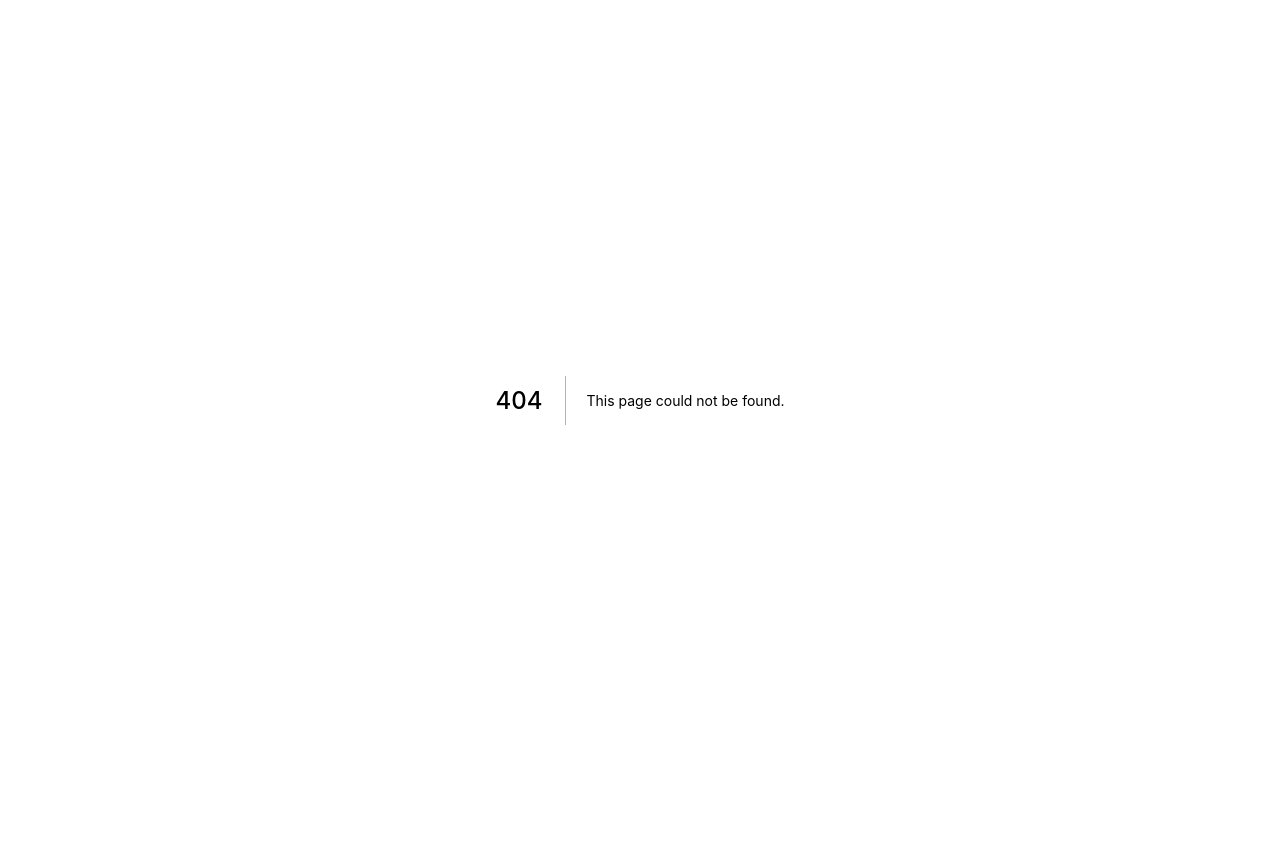
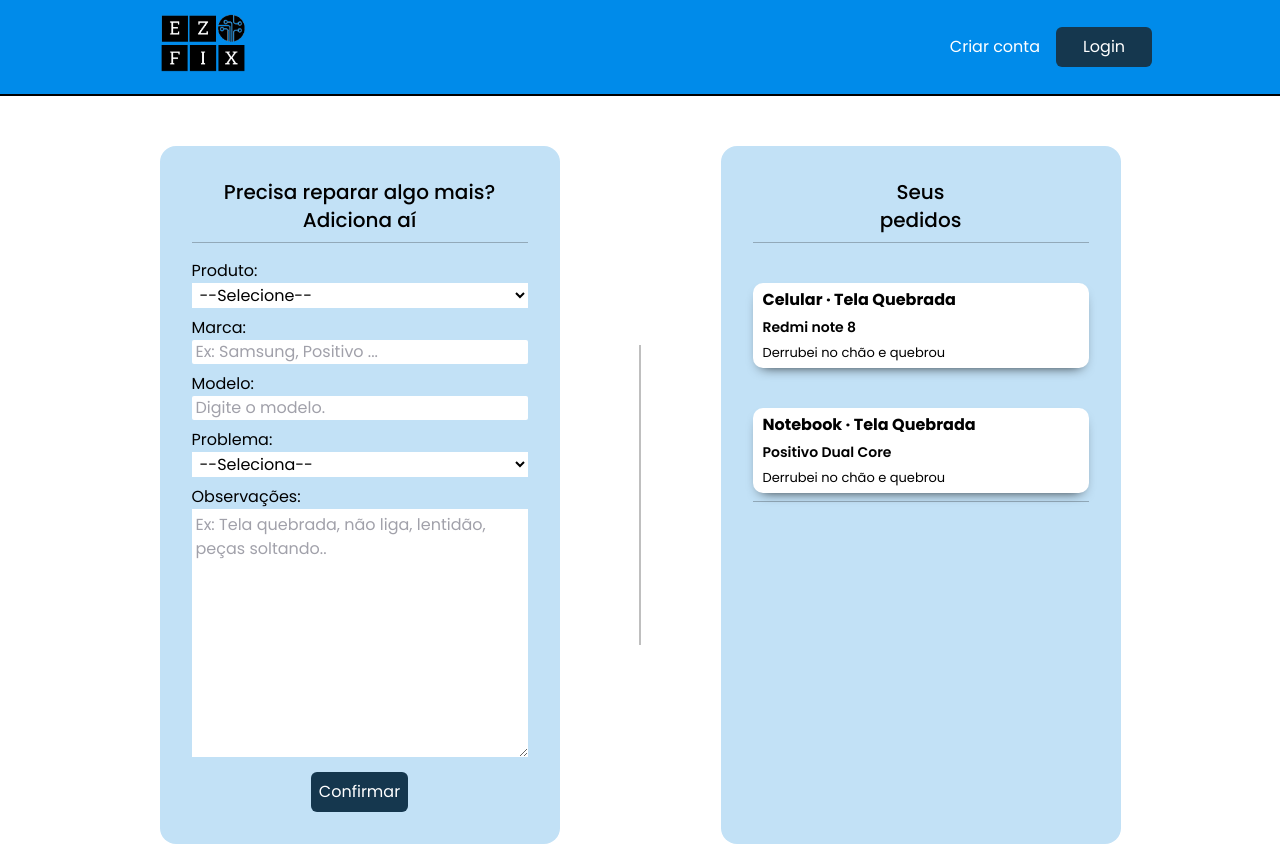
Before and after one commit to JoaoPedroArnaut/ezfix-front-end, a Next.js app: page /RelatorioProblemaAdd in a window 1280 px wide. Before the commit this address had no page. Shown: the top 846 px of the page. Before the commit the page ends 800 px from the top, so only its background shows below. Built offline with nearby package versions, Linux system fonts and the light colour scheme.

Commit message:
adicionando duas novas telas

```diff
--- a/src/components/FormRelatorio/FormRelatorio.jsx
+++ b/src/components/FormRelatorio/FormRelatorio.jsx
@@ -1,20 +1,14 @@
-import React from 'react'
-import ComboBox from '../ComboBox'
-import Input from "../Input"
-import TextArea from "../TextArea"
-import Botao from "../Botao"
-import {
-    Section,
-    WhiteArea,
-    DivAddNew,
-    VerticalLine
-
-} from './styles'
+import React from "react";
+import ComboBox from "../ComboBox";
+import Input from "../Input";
+import TextArea from "../TextArea";
+import Botao from "../Botao";
+import { Section, WhiteArea, DivAddNew, VerticalLine } from "./styles";
 
 const FormRelatorio = () => {
   return (
     <Section>
-            <div className="bg-blue-light w-full sm:w-96 p-8 h-fit sm:rounded-2xl min-h-695 ">
+      {/* <div className="bg-blue-light w-full sm:w-96 p-8 h-fit sm:rounded-2xl min-h-695 ">
                 <h1 className="text-xl text-center font-medium">O que está <br /> precisando ser reparado?</h1>
                 <hr className="text-black text-opacity-25 my-2" />
                 <ComboBox label="Produto" opicao={["--Selecione--", "Celular"]} />
@@ -25,15 +19,16 @@ const FormRelatorio = () => {
                 <div className="w-full flex justify-around mt-2">
                     <Botao text="Confirmar" />
                 </div>
-            </div>
+            </div> */}
 
-            <VerticalLine />
+      {/* <VerticalLine /> */}
 
       <div className="bg-blue-light w-full sm:w-96 p-8 sm:rounded-2xl min-h-full ">
-                <h1 className="text-xl text-center font-medium">Seus<br/> pedidos </h1>
+        <h1 className="text-xl text-center font-medium">
+          Seus
+          <br /> pedidos{" "}
+        </h1>
         <hr className="text-black text-opacity-25 my-2" />
-
-
         <WhiteArea>
           <h2>Celular &#183; Tela Quebrada</h2>
           <h3>Redmi note 8</h3>
@@ -45,15 +40,28 @@ const FormRelatorio = () => {
           <p>Derrubei no chão e quebrou</p>
         </WhiteArea>
         <DivAddNew>
-                    <svg width="78" height="78" viewBox="0 0 78 78" fill="none" xmlns="http://www.w3.org/2000/svg">
-                        <path d="M39 26.5V39V26.5ZM39 39V51.5V39ZM39 39H51.5H39ZM39 39H26.5H39ZM76.5 39C76.5 59.7108 59.7108 76.5 39 76.5C18.2893 76.5 1.5 59.7108 1.5 39C1.5 18.2893 18.2893 1.5 39 1.5C59.7108 1.5 76.5 18.2893 76.5 39Z" stroke="#4A5568" stroke-width="2" stroke-linecap="round" stroke-linejoin="round" />
+          <a href=" http://localhost:3000/RelatorioProblemaAdd">
+            <svg
+              width="78"
+              height="78"
+              viewBox="0 0 78 78"
+              fill="none"
+              xmlns="http://www.w3.org/2000/svg"
+            >
+              <path
+                d="M39 26.5V39V26.5ZM39 39V51.5V39ZM39 39H51.5H39ZM39 39H26.5H39ZM76.5 39C76.5 59.7108 59.7108 76.5 39 76.5C18.2893 76.5 1.5 59.7108 1.5 39C1.5 18.2893 18.2893 1.5 39 1.5C59.7108 1.5 76.5 18.2893 76.5 39Z"
+                stroke="#4A5568"
+                stroke-width="2"
+                stroke-linecap="round"
+                stroke-linejoin="round"
+              />
             </svg>
+          </a>
           <p>Adicionar Mais</p>
         </DivAddNew>
       </div>
     </Section>
-    )
-}
-
+  );
+};
 
 export default FormRelatorio;
--- /dev/null
+++ b/src/pages/RelatorioProblemaAdd.jsx
@@ -0,0 +1,66 @@
+import React, { Component } from "react";
+import Navbar from "../components/Navbar";
+import Footer from "../components/Footer";
+import NavUnfixed from "../components/NavUnfixed";
+import ComboBox from "../components/ComboBox";
+import TextArea from "../components/TextArea";
+import Input from "../components/Input";
+import Botao from "../components/Botao";
+import { VerticalLine } from "../components/FormRelatorio/styles";
+import {
+  WhiteArea,
+  DivAddNew,
+  Section,
+} from "../components/FormRelatorio/styles";
+
+function RelatorioProblemaAdd() {
+  return (
+    <>
+      <NavUnfixed login={["Login", "Criar conta"]} />
+      <Section>
+        <div className="bg-blue-light w-full sm:w-96 p-8 h-fit sm:rounded-2xl min-h-695 ">
+          <h1 className="text-xl text-center font-medium">
+            Precisa reparar algo mais? <br /> Adiciona aí
+          </h1>
+          <hr className="text-black text-opacity-25 my-2" />
+          <ComboBox label="Produto" opicao={["--Selecione--", "Celular"]} />
+          <Input label="Marca" placeholder="Ex: Samsung, Positivo ..." />
+          <Input label="Modelo" placeholder="Digite o modelo." />
+          <ComboBox label="Problema" opicao={["--Seleciona--"]} />
+          <TextArea
+            label="Observações"
+            placeholder="Ex: Tela quebrada, não liga, lentidão, peças soltando.."
+          />
+          <div className="w-full flex justify-around mt-2">
+            <Botao text="Confirmar" />
+          </div>
+        </div>
+
+        <VerticalLine />
+
+        <div className="bg-blue-light w-full sm:w-96 p-8 sm:rounded-2xl min-h-full ">
+          <h1 className="text-xl text-center font-medium">
+            Seus
+            <br /> pedidos{" "}
+          </h1>
+          <hr className="text-black text-opacity-25 my-2" />
+          <WhiteArea>
+            <h2>Celular &#183; Tela Quebrada</h2>
+            <h3>Redmi note 8</h3>
+            <p>Derrubei no chão e quebrou</p>
+          </WhiteArea>
+          <WhiteArea>
+            <h2>Notebook &#183; Tela Quebrada</h2>
+            <h3>Positivo Dual Core</h3>
+            <p>Derrubei no chão e quebrou</p>
+          </WhiteArea>
+          <hr className="text-black text-opacity-25 my-2" />
+        </div>
+      </Section>
+
+      <Footer />
+    </>
+  );
+}
+
+export default RelatorioProblemaAdd;
```
Lines whose indentation alone changed are shown as unchanged.
